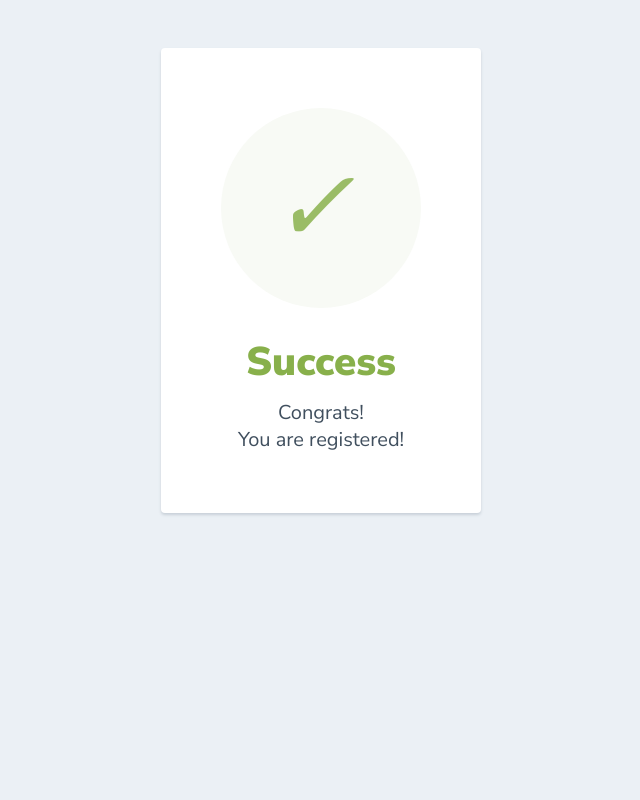
After one commit to sanjaysundaravadivels/FlaskTask, a Flask app: page /api/data in a window 1280 px wide. The commit adds this page. Shown: the whole page, without its empty margins (319-959 px from the left). Run offline with Flask 2, Linux system fonts and the light colour scheme.

Commit message:
Day 3 Task

```diff
--- a/requirement.txt
+++ b/requirement.txt
@@ -4,3 +4,6 @@ flask-session
 flask-cors
 pytz
 requests
+pymongo
+flask_pymongo
+dnspython
--- a/src/simple_app/endpoints.py
+++ b/src/simple_app/endpoints.py
@@ -1,7 +1,24 @@
 from flask import request,render_template
+import pymongo
+
 def api_routes(endpoints):
     @endpoints.route('/register', methods=['GET'])
     def login():
         return render_template("index.html")
 
+    @endpoints.route('/data', methods=["GET", "POST"])
+    def data():
+        uri = "mongodb+srv://admin:admin@cluster0.qbj8j.mongodb.net/?retryWrites=true&w=majority"
+        client = pymongo.MongoClient(uri)
+        database = client['trainingdb']
+        collection = database['users']
+        data = {}
+        if request.method == "POST":
+            data['email'] = request.form['email']
+            data['name'] = request.form['name']
+            data['pass'] = request.form['pass']
+            data['phno'] = request.form['phno']
+            collection.insert_one(data)
+        return render_template("success.html")
+
     return endpoints
--- /dev/null
+++ b/src/templates/success.html
@@ -0,0 +1,48 @@
+<html>
+  <head>
+    <link href="https://fonts.googleapis.com/css?family=Nunito+Sans:400,400i,700,900&display=swap" rel="stylesheet">
+  </head>
+    <style>
+      body {
+        text-align: center;
+        padding: 40px 0;
+        background: #EBF0F5;
+      }
+        h1 {
+          color: #88B04B;
+          font-family: "Nunito Sans", "Helvetica Neue", sans-serif;
+          font-weight: 900;
+          font-size: 40px;
+          margin-bottom: 10px;
+        }
+        p {
+          color: #404F5E;
+          font-family: "Nunito Sans", "Helvetica Neue", sans-serif;
+          font-size:20px;
+          margin: 0;
+        }
+      i {
+        color: #9ABC66;
+        font-size: 100px;
+        line-height: 200px;
+        margin-left:-15px;
+      }
+      .card {
+        background: white;
+        padding: 60px;
+        border-radius: 4px;
+        box-shadow: 0 2px 3px #C8D0D8;
+        display: inline-block;
+        margin: 0 auto;
+      }
+    </style>
+    <body>
+      <div class="card">
+      <div style="border-radius:200px; height:200px; width:200px; background: #F8FAF5; margin:0 auto;">
+        <i class="checkmark">✓</i>
+      </div>
+        <h1>Success</h1>
+        <p>Congrats!<br/> You are registered!</p>
+      </div>
+    </body>
+</html>
```
Also changed, not shown: src/templates/index.html (+5 -5 lines).
